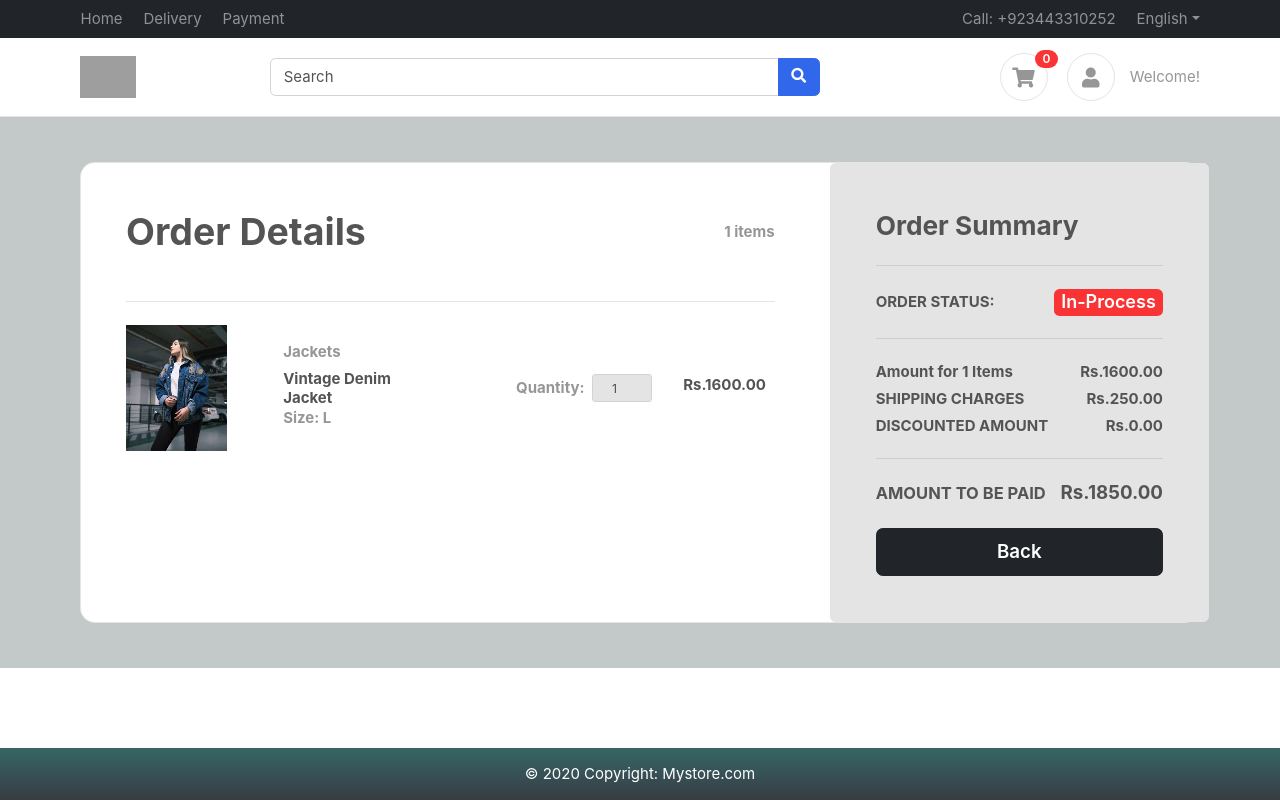
After one commit to zawibuttar/Ecomerce-with-Django, a Django app: page /orders/order-details/orders/2103e05e-db64-4354-8e62-c41e4f13eefa/ in a window 1280 px wide. The commit adds this page. Run offline with Django 5.2, Linux system fonts and the light colour scheme; a user stored in the database is signed in; data comes from the database, SQL or seed files in the repository; both versions use the stored data as it was after the commit; some libraries are stand-ins or nearby versions; some web fonts are replaced; grey boxes are pictures that could not be loaded.

Commit message:
complete as per teacher requirments in class

```diff
--- a/accounts/models.py
+++ b/accounts/models.py
@@ -32,12 +32,8 @@ class ShoppingCart(BaseModel):
 
     def get_cart_total(self):
        cart_items = self.addtocart.all()
-
        price = []
        for cart_item in cart_items:
-         print(cart_item.product.price)
-         print(cart_item.quantity)
-         print(cart_item.item_price)
          price.append(cart_item.item_price*cart_item.quantity)
 
        if self.coupon:
--- a/accounts/urls.py
+++ b/accounts/urls.py
@@ -1,5 +1,7 @@
 from django.urls import path
 from accounts.views import  initiate_payment,logout_user,login_page, register_page, activate_email,cart,add_to_cart,remove_coupon,remove_from_cart,update_cart
+from django.contrib.auth.views import PasswordResetView,PasswordResetDoneView,PasswordResetConfirmView,PasswordResetCompleteView
+
 urlpatterns = [
     path('login/',login_page,name="login"),
     path('register/' , register_page , name="register"),
@@ -10,8 +12,13 @@ urlpatterns = [
     path('cart/',cart,name="cart"),
     path('remove_from_cart/<str:id>/',remove_from_cart,name="remove_from_cart"),
     path('remove_coupon/<cart_id>/',remove_coupon,name="remove_coupon"),
-
     path('payment/initiate/', initiate_payment, name='initiate_payment'),
 
 
+    path('password-reset/', PasswordResetView.as_view(), name='password_reset'),
+    path('password-reset/done/', PasswordResetDoneView.as_view(), name='password_reset_done'),
+    path('password-reset-confirm/<uidb64>/<token>/', PasswordResetConfirmView.as_view(), name='password_reset_confirm'),
+    path('password-reset-complete/', PasswordResetCompleteView.as_view(), name='password_reset_complete'),
+
+
 ]
--- a/mypro/settings.py
+++ b/mypro/settings.py
@@ -138,7 +138,7 @@ MEDIA_URL = '/media/'
 
 DEFAULT_AUTO_FIELD = 'django.db.models.BigAutoField'
 
-LOGIN_URL='account/login/'
+LOGIN_URL='/accounts/login/'
 
 EMAIL_BACKEND = 'django.core.mail.backends.smtp.EmailBackend'
 EMAIL_HOST = 'smtp.gmail.com'
--- a/orders/urls.py
+++ b/orders/urls.py
@@ -16,8 +16,10 @@ Including another URLconf
 """
 from django.contrib import admin
 from django.urls import path
-from .views import order,BuySingleProduct
+from .views import order,BuySingleProduct,ViewOrderdetails
 urlpatterns = [
   path('history/',order,name='order'),
+# path("renderr/",renderr,name="renderr"),
   path('BuySingleProduct/',BuySingleProduct,name='buy_single_product'),
+  path('order-details/orders/<str:cart_id>/',ViewOrderdetails,name='view_order_details'),
 ]
--- a/orders/views.py
+++ b/orders/views.py
@@ -10,8 +10,6 @@ def order(request):
     obj=OrderPlaced.objects.filter(customer=request.user)
     paid,unpaid=OrderPlaced.CalcuatePayments(obj)
     oc=obj.count()
-
-
     return render(request,'order/orderhistory.html',{"orders":obj,"total_amount_spent":paid+unpaid,"total_paid":paid,"orders_count":oc,"count":count})
 
 from rest_framework.decorators import api_view
@@ -51,13 +49,43 @@ def BuySingleProduct(request):
                 amount=(p*q)+250
                 print(amount)
                 obj_order=OrderPlaced.objects.create(customer=request.user,total_amount=amount,order=obj1)
-                print(obj_order.order_number)
+
+                return Response({"link":"/orders/history/","message": "Your Order is placed successfully"}, status=status.HTTP_200_OK)
+        except:
+            return Response({"message": "Unfortunately! Your Order is not placed due to some technical Error"}, status=status.HTTP_400_BAD_REQUEST)
+    else:
+        return Response({"link":"accounts/login/"},status=status.HTTP_401_UNAUTHORIZED)
+
+def ViewOrderdetails(request,cart_id):
+    CartCountItems = []
+    try:
+        CartObjectUnpaid = ShoppingCart.objects.get(user=request.user, is_paid=False)
+        CartCountItems = Add_To_Cart.objects.filter(shopping_cart=CartObjectUnpaid)
+        CountItems = CartCountItems.count()
+    except ShoppingCart.DoesNotExist:
+        CartObjectUnpaid = None
+        CartCountItems = []
+        CountItems = 0
 
 
 
+    cart=ShoppingCart.objects.get(uid=cart_id,user=request.user)
+    orderhistory=OrderPlaced.objects.get(order=cart)
+    print(orderhistory.Is_order_delivered)
+    cartitems=Add_To_Cart.objects.filter(shopping_cart=cart)
+    count=cartitems.count()
+    discount=orderhistory.calculateDiscount(cart)
+    cart_Total_price=cart.get_cart_total()+discount
+    context = {'discount':discount,
+               'count':CountItems,
+               'Count':count,
+               'Cart':cart,
+               'cart':cartitems,
+               'cart_total':cart_Total_price,
+               'order_history':orderhistory,
+               }
+    return render(request,"order/viewOrderDetails.html",context=context)
 
-                return Response({"message": "Your Order is placed successfully"}, status=status.HTTP_200_OK)
-        except:
-            return Response({"message": "NotDone"}, status=status.HTTP_400_BAD_REQUEST)
-    else:
-        return Response({"link":"accounts/login/"},status=status.HTTP_401_UNAUTHORIZED)
+# def renderr(request):
+#
+#     return render(request,"order/order_invoice_email.html")
--- a/template/accounts/login.html
+++ b/template/accounts/login.html
@@ -21,7 +21,7 @@
               </div> <!-- form-group// -->
 
               <div class="form-group">
-                  <a href="#" class="float-right">Forgot password?</a>
+                  <a href="{% url 'password_reset' %}" class="float-right">Forgot password?</a>
                 <label class="float-left custom-control custom-checkbox"> <input type="checkbox" class="custom-control-input" checked=""> <div class="custom-control-label"> Remember </div> </label>
               </div> <!-- form-group form-check .// -->
               <div class="form-group">
--- a/template/base/base.html
+++ b/template/base/base.html
@@ -136,10 +136,12 @@
                   </a>
                   <div class="text">
                     <span class="text-muted">Welcome!</span>
+                    {% if not request.user.is_authenticated %}
                     <div>
                       <a href="{% url 'login' %}">Sign in</a> |
                       <a href="{% url 'register' %}"> Register</a>
                     </div>
+                    {% endif %}
                   </div>
                 </div>
               </div>
--- a/template/order/orderhistory.html
+++ b/template/order/orderhistory.html
@@ -26,13 +26,13 @@
                                         </div>
                                         <div class="col-md-3 col-lg-3 col-xl-3">
                                             {% if order.Is_order_delivered %}
-                                            <h6 class="fw-bold text-success">Delivered</h6>
+                                            <span class="badge badge-success" style="font-size: 1.2em;">Delivered</span>
                                             {% else %}
-                                            <h6 class="fw-bold text-danger">In-Process</h6>
+                                            <span class="badge badge-danger" style="font-size: 1.2em;">In-Process</span>
                                             {% endif %}
                                         </div>
                                         <div class="col-md-3 col-lg-3 col-xl-3">
-                                            <button type="button" class="btn btn-primary">View Details</button>
+                                            <a class="btn btn-primary" href="{% url 'view_order_details' order.order.uid %}">View Details </a>
                                         </div>
                                     </div>
                                     {% endfor %}
--- /dev/null
+++ b/template/order/viewOrderDetails.html
@@ -0,0 +1,95 @@
+{% extends "base/base.html" %}
+{% block Title %} Order Details {% endblock %}
+{% block cartcount %} {{ count }} {% endblock %}
+{% block start %}
+<section class="h-100 h-custom" style="background: rgb(195,201,200); background: linear-gradient(236deg, rgba(195,201,200,1) 0%);">
+  <div class="container py-5 h-100">
+    <div class="row d-flex justify-content-center align-items-center h-100">
+      <div class="col-12">
+        <div class="card card-registration card-registration-2" style="border-radius: 15px;">
+          <div class="card-body p-0">
+            <div class="row g-0">
+              <!-- Order Items Section -->
+              <div class="col-lg-8">
+                <div class="p-5">
+                  <div class="d-flex justify-content-between align-items-center mb-5">
+                    <h1 class="fw-bold mb-0 text-black">Order Details</h1>
+                    <h6 class="mb-0 text-muted">{{ Count }} items</h6>
+                  </div>
+                  {% for item in cart %}
+                  <hr class="my-4">
+                   <div class="row mb-4 d-flex justify-content-between align-items-center">
+                    <div class="col-md-2 col-lg-2 col-xl-2 pr-0 mr-0" >
+                      <img src="{% if item.product.product_images.all %}{{ item.product.product_images.first.image.url }}{% endif %}" class="img-fluid rounded-3" alt="{{ item.product.product_name }}">
+                    </div>
+                    <div class="col-md-3 col-lg-3 col-xl-3 pl-0 ml-0">
+                      <h6 class="text-muted">{{ item.product.category }}</h6>
+                      <h6 class="text-black mb-0">{{ item.product.product_name }}</h6>
+                      <h6 class="text-muted">Size: {{ item.selected_size }}</h6>
+                    </div>
+                    <div class="col-md-3 col-lg-3 col-xl-2 d-flex align-items-center" >
+                      <h6 class="text-muted mb-0 mr-2">Quantity:</h6>
+                      <input readonly min="1" name="quantity" value="{{ item.quantity }}" type="number" class="form-control form-control-sm text-center" style="width: 60px;"/>
+                    </div>
+                    <div class="col-md-4 col-lg-2 col-xl-2" >
+                      <h6 class="mr-0">Rs.{{ item.total_price }}0</h6>
+                    </div>
+                  </div>
+                  {% endfor %}
+                </div>
+              </div>
+
+              <!-- Order Summary Section -->
+              <div class="col-lg-4 p-4 bg-light border rounded">
+                <div class="p-4">
+                  <h3 class="fw-bold mb-4">Order Summary</h3>
+                  <hr class="my-4">
+                  <div class="d-flex justify-content-between align-items-center mb-3">
+                    <h6 class="mb-0 text-uppercase">Order Status:</h6>
+                    {% if order_history.Is_order_delivered %}
+                    <h6 class="mb-0 text-success fw-bold">
+                      <span class="badge badge-success" style="font-size: 1.2em;">Delivered</span>
+                    </h6>
+                    {% else %}
+                    <h6 class="mb-0 text-danger fw-bold">
+                      <span class="badge badge-danger" style="font-size: 1.2em;">In-Process</span>
+                    </h6>
+                    {% endif %}
+                  </div>
+
+                  <hr class="my-4">
+                  <div class="d-flex justify-content-between align-items-center mb-2">
+                    <h6 class="mb-0">Amount for {{ Count }} Items</h6>
+
+                    <h6 class="mb-0">Rs.{{ cart_total }}0</h6>
+                  </div>
+                  <div class="d-flex justify-content-between align-items-center mb-2">
+                    <h6 class="mb-0 text-uppercase">Shipping Charges</h6>
+                    <h6 class="mb-0">Rs.250.00</h6>
+                  </div>
+                  <div class="d-flex justify-content-between align-items-center mb-2">
+                    <h6 class="mb-0 text-uppercase">Discounted Amount</h6>
+                    <h6 class="mb-0">Rs.{{ discount }}0</h6>
+                  </div>
+                  <hr class="my-4">
+                  <div class="d-flex justify-content-between align-items-center mb-4">
+                    {% if order_history.Is_order_delivered %}
+                    <h5 class="mb-0 text-uppercase">Paid Amount</h5>
+                    {% else %}
+                    <h5 class="mb-0 text-uppercase " style="font-size: 1.1rem;">Amount to be Paid</h5>
+                    {% endif %}
+                    <h5 class="mb-0">Rs.{{ order_history.total_amount }}0</h5>
+                  </div>
+                  <a href="/orders/history/" class="btn btn-dark btn-block btn-lg">
+                    Back
+                  </a>
+                </div>
+              </div>
+            </div>
+          </div>
+        </div>
+      </div>
+    </div>
+  </div>
+</section>
+{% endblock %}
--- a/template/product/products.html
+++ b/template/product/products.html
@@ -217,7 +217,9 @@
 
           displayMessage(data.message, "success");
           setTimeout(() => {
-      window.location.reload();
+
+      window.location.href = `http://127.0.0.1:8000/${data.link}`;
+
     },1000);
 
 
@@ -264,6 +266,8 @@
           displayMessage(data.message, "success");
           setTimeout(() => {
       window.location.reload();
+
+
     },1000);
 
 
```
Also changed, not shown: accounts/views.py (+26 -3 lines), orders/models.py (+11 -2 lines), template/home/profile.html (deleted, +0 -40 lines), template/order/order_invoice_email.html (added, +92 -0 lines), template/product/cart.html (+21 -5 lines), db.sqlite3, public/static/profile/WhatsApp_Image_2024-04-25_at_02.46.43_bf7e3008.jpg (added).
